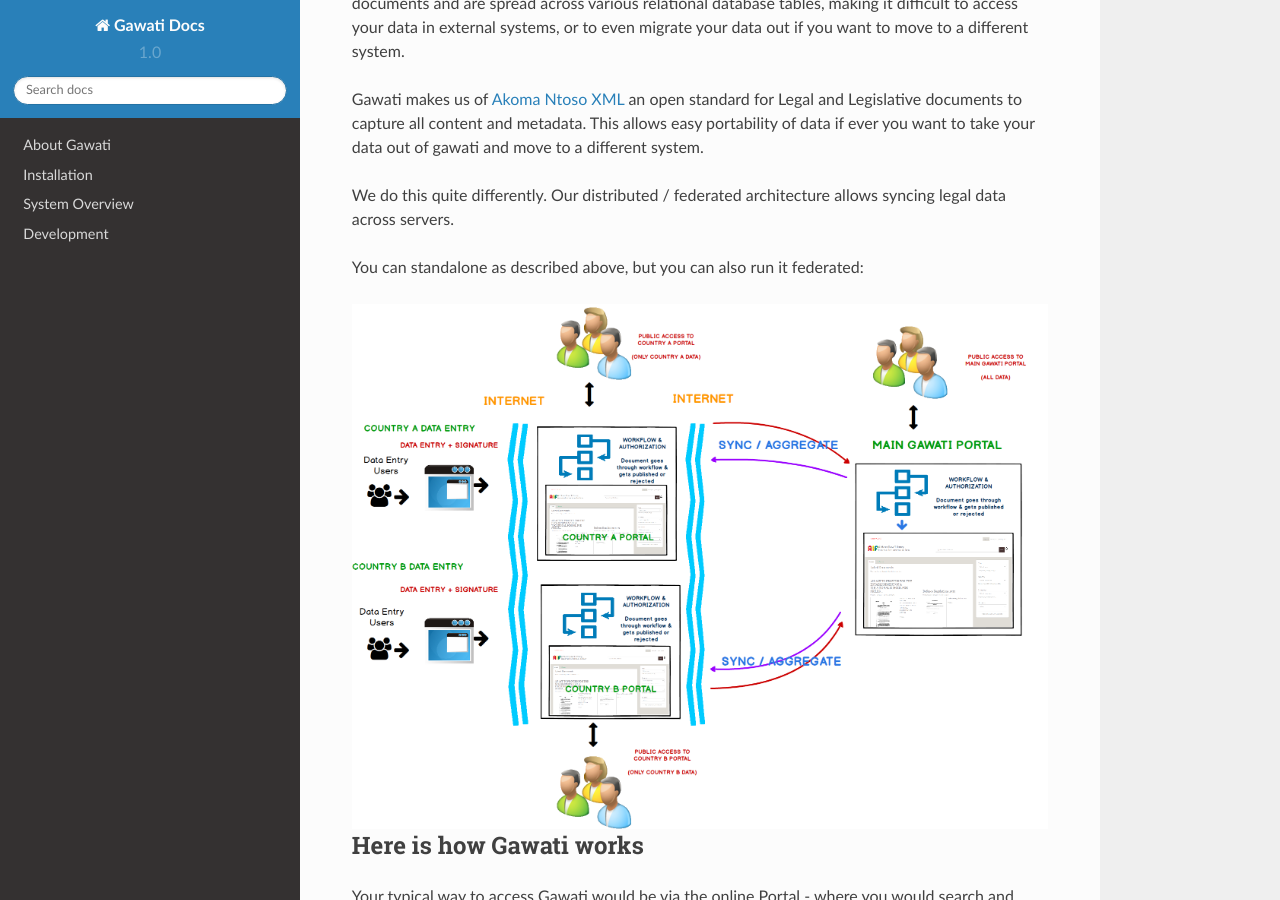
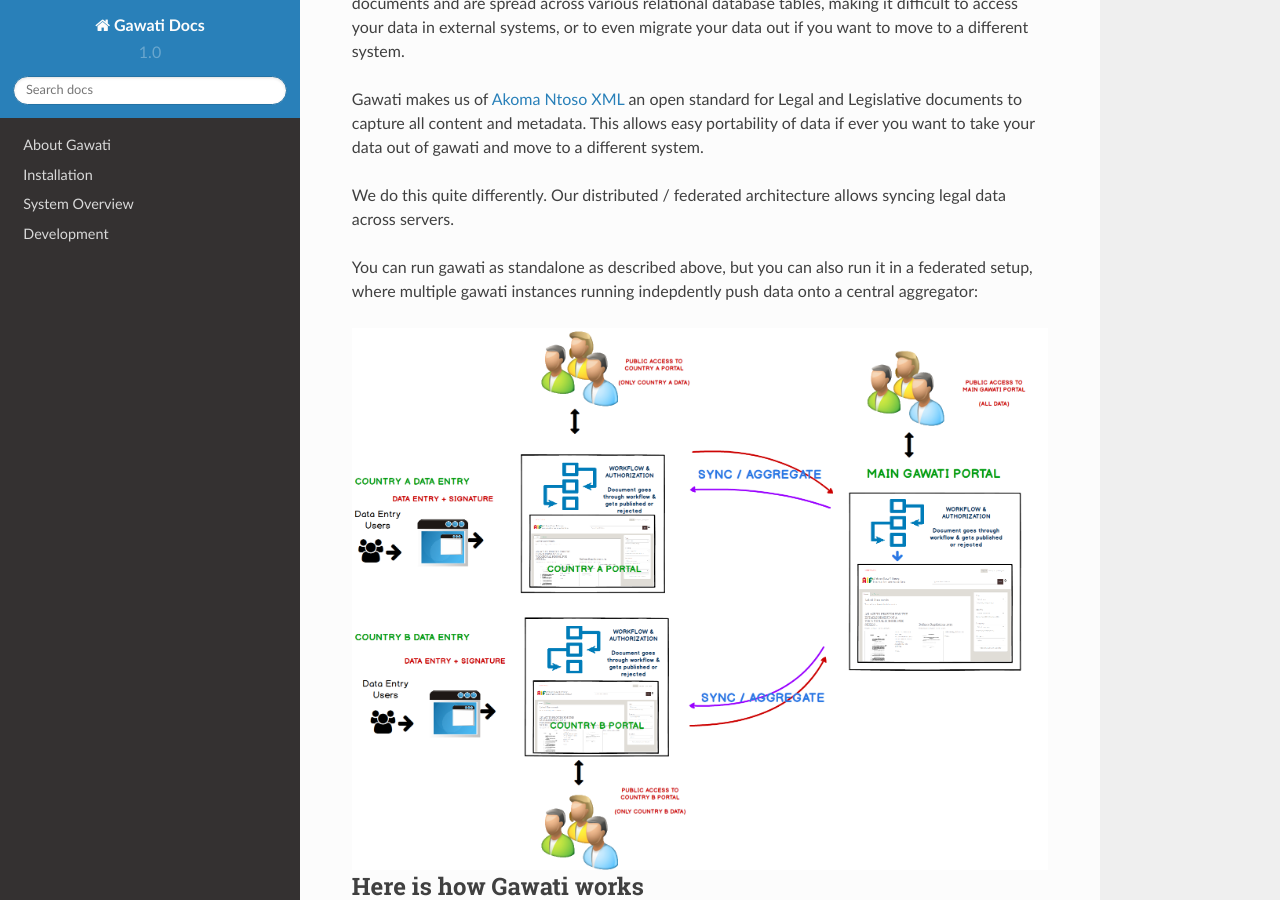
Before and after one commit to gawati/gawati-docs, a Sphinx documentation site: the page built from docs/source/what-is-gawati.rst, in a window 1280 px wide and 900 px high, scrolled down 488 px. Built offline with Sphinx 7.4.7 and the Read the Docs theme 2.0.0, drawn with Linux system fonts in a browser that asks for light colours.

Commit message:
Fixing typo and diagram

```diff
--- a/docs/source/what-is-gawati.rst
+++ b/docs/source/what-is-gawati.rst
@@ -16,7 +16,7 @@ Gawati makes us of `Akoma Ntoso XML <http://www.akomantoso.org>`__ an open stand
 
 We do this quite differently. Our distributed / federated architecture allows syncing legal data across servers.
 
-You can standalone as described above, but you can also run it federated:
+You can run gawati as standalone as described above, but you can also run it in a federated setup, where multiple gawati instances running indepdently push data onto a central aggregator:
 
 .. figure:: ./_images/federation.png
   :target: ./_images/federation.png
```
Also changed, not shown: docs/source/_images/federation.png.
